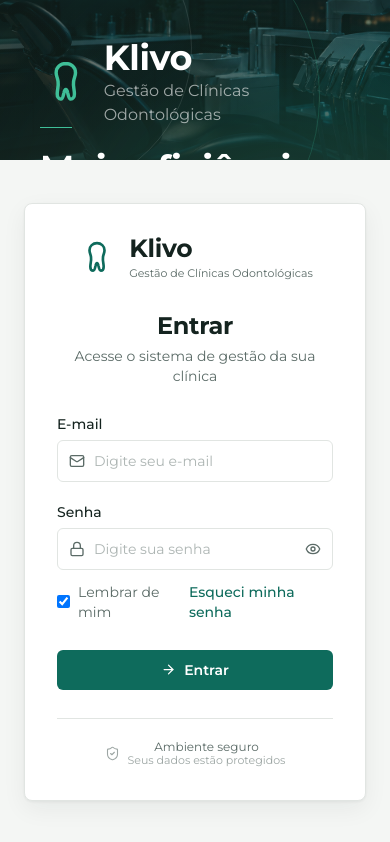
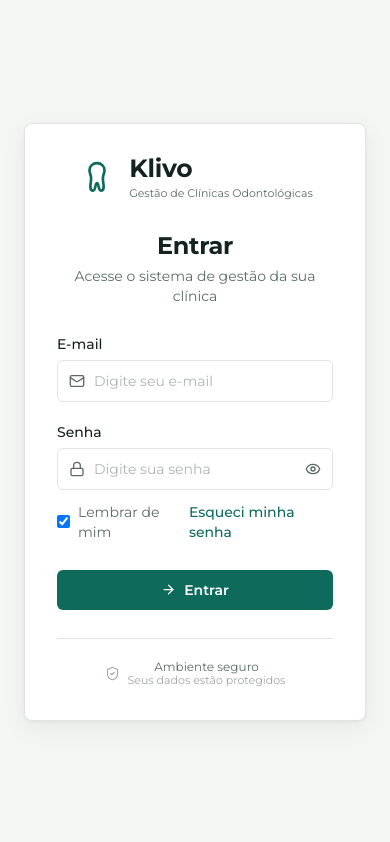
Before and after one commit to Daviuser/SAAS---KLIVO-CLINICA-ODONTOLOGICA, a Next.js app: page /login in a window 390 px wide. Built offline with nearby package versions, Linux system fonts and the light colour scheme.

Commit message:
fix(auth): corrigir layout mobile das telas de autenticação

```diff
--- a/src/app/(auth)/forgot-password/page.tsx
+++ b/src/app/(auth)/forgot-password/page.tsx
@@ -8,7 +8,7 @@ import { Logo } from "@/components/brand/Logo";
 export default function ForgotPasswordPage() {
   return (
     <div className="min-h-screen flex flex-col lg:flex-row bg-surface">
-      <div className="h-40 lg:h-auto lg:w-1/2">
+      <div className="hidden lg:block lg:w-1/2">
         <LoginVisual />
       </div>
 
--- a/src/app/(auth)/login/page.tsx
+++ b/src/app/(auth)/login/page.tsx
@@ -40,7 +40,7 @@ export default function LoginPage() {
   return (
     <div className="min-h-screen flex flex-col lg:flex-row bg-surface">
       {/* Banner no mobile / painel visual completo no desktop */}
-      <div className="h-40 lg:h-auto lg:w-1/2">
+      <div className="hidden lg:block lg:w-1/2">
         <LoginVisual />
       </div>
 
```
